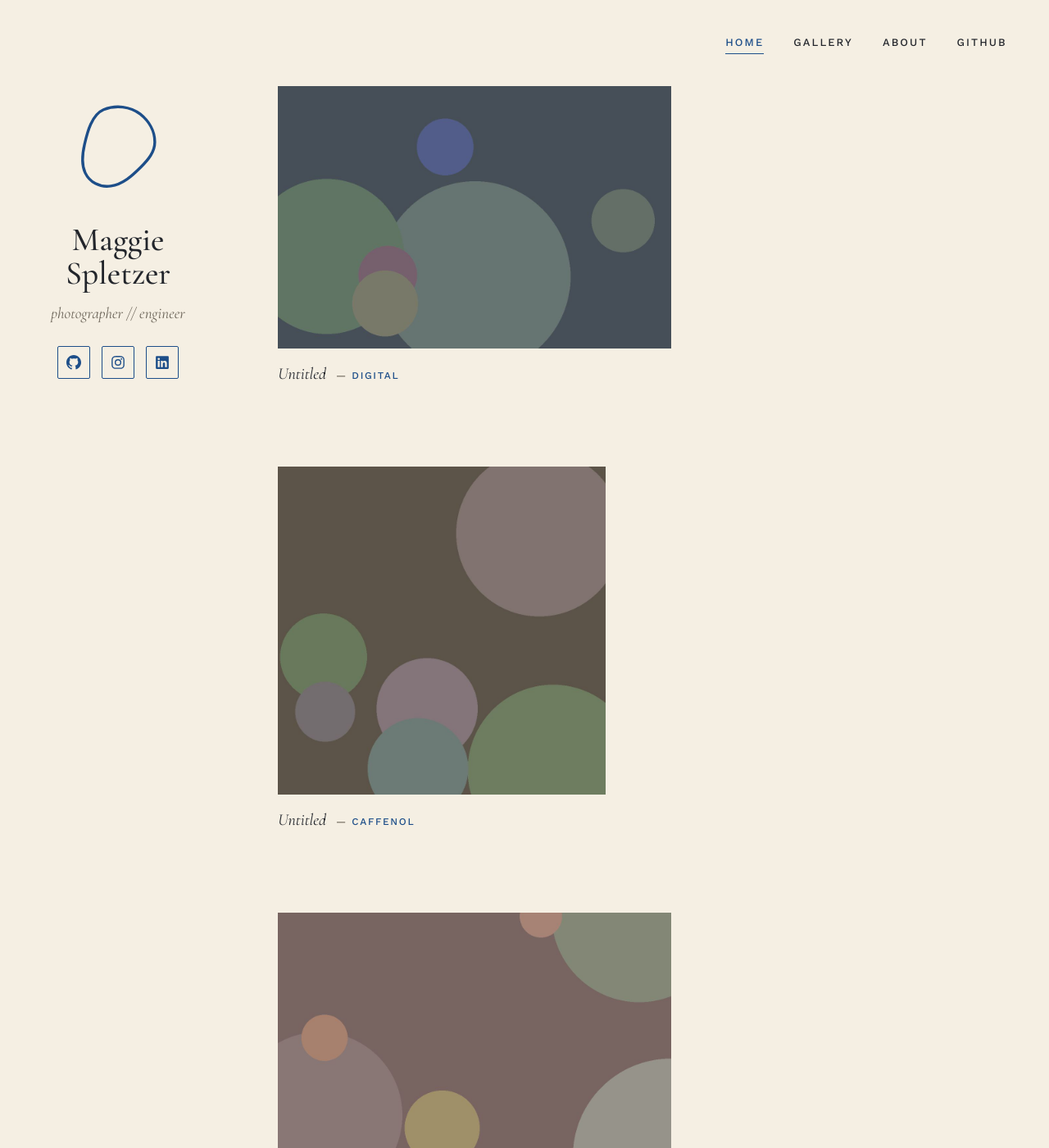
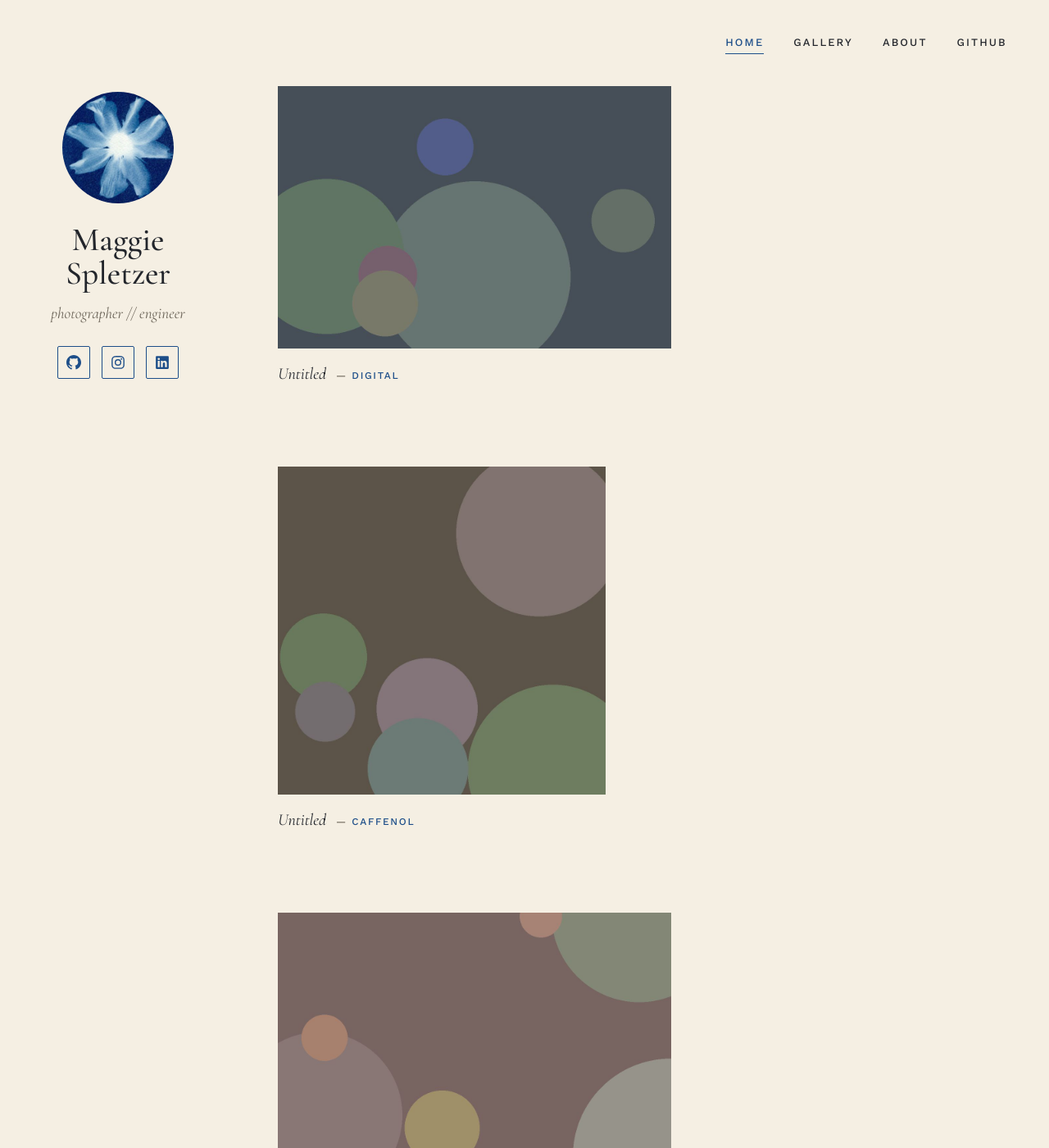
Before and after one commit to maggiesplezter/maggiespletzer.github.io, a Jekyll site: the page built from index.html, in a window 1280 px wide and 1400 px high. Shown: the whole window at 82% size. Built offline with Jekyll 4.4.1, drawn with Linux system fonts in a browser that asks for light colours.

Commit message:
Use cyanotype flower as the sidebar mark (circle crop)
Co-Authored-By: Claude Opus 5.5 <noreply@anthropic.com>
Claude-Session: https://claude.ai/code/session_015sLZdDmHdvUQC4Tk7Mbijk

```diff
--- a/_config.yml
+++ b/_config.yml
@@ -29,9 +29,9 @@ links:
     url: https://www.linkedin.com/in/YOUR-LINKEDIN/
     icon: linkedin.svg
 
-# Your mark at the top of the sidebar. Replace the file with your own drawing
-# (SVG or PNG, roughly square) and update the path if the name changes.
-mark: /assets/images/mark.svg
+# Your mark at the top of the sidebar (a cyanotype flower, shown as a circle).
+# To change it, replace the file with any square image and update the path.
+mark: /assets/images/mark.jpg
 
 timezone: America/Detroit
 
--- a/_includes/header.html
+++ b/_includes/header.html
@@ -19,7 +19,7 @@
   <meta name="twitter:card" content="summary_large_image">
   <link rel="preload" href="{{ site.baseurl }}/assets/fonts/cormorant-garamond.woff" as="font" type="font/woff" crossorigin>
   <link href="{{ site.baseurl }}/assets/css/style.css" rel="stylesheet">
-  <link rel="icon" href="{{ site.baseurl }}{{ site.mark }}">
+  <link rel="icon" href="{{ site.baseurl }}{{ site.mark }}" type="image/jpeg">
   <link rel="canonical" href="{{ site.url | append: page.url }}">
 </head>
 
--- a/_sass/layout.scss
+++ b/_sass/layout.scss
@@ -30,9 +30,15 @@
   margin-block-end: 1.5rem;
   transition: transform var(--ease), opacity var(--ease);
 
-  img { width: 100%; height: auto; }
+  img {
+    width: 100%;
+    height: auto;
+    aspect-ratio: 1;
+    object-fit: cover;
+    border-radius: 50%;
+  }
 
-  &:hover { transform: rotate(-3deg); }
+  &:hover { transform: rotate(-6deg); }
 }
 
 .site-name {
@@ -203,7 +209,7 @@
     font-size: 1.5rem;
     font-weight: 500;
 
-    img { width: 2.25rem; height: 2.25rem; }
+    img { width: 2.25rem; height: 2.25rem; object-fit: cover; border-radius: 50%; }
   }
 
   .nav-toggle-btn {
```
Also changed, not shown: README.md, assets/images/mark.jpg (added), assets/images/mark.svg (deleted).
